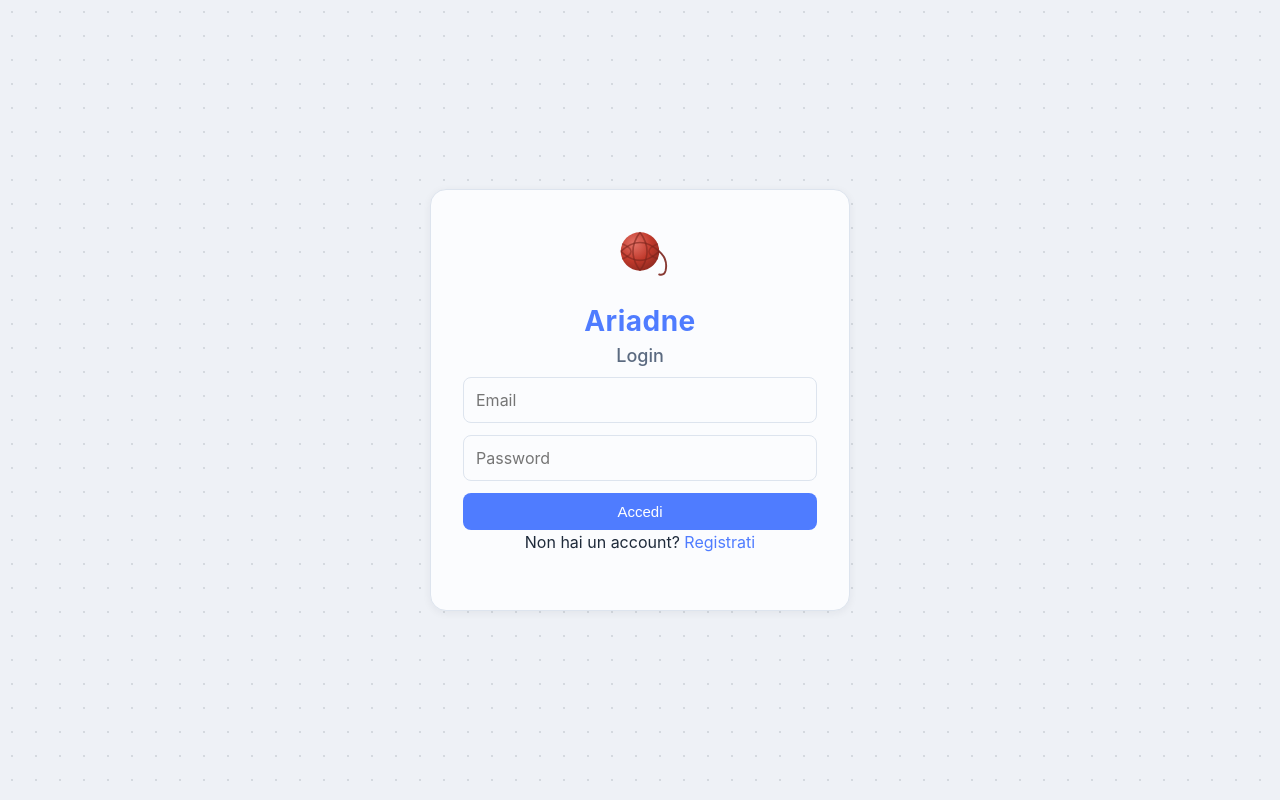
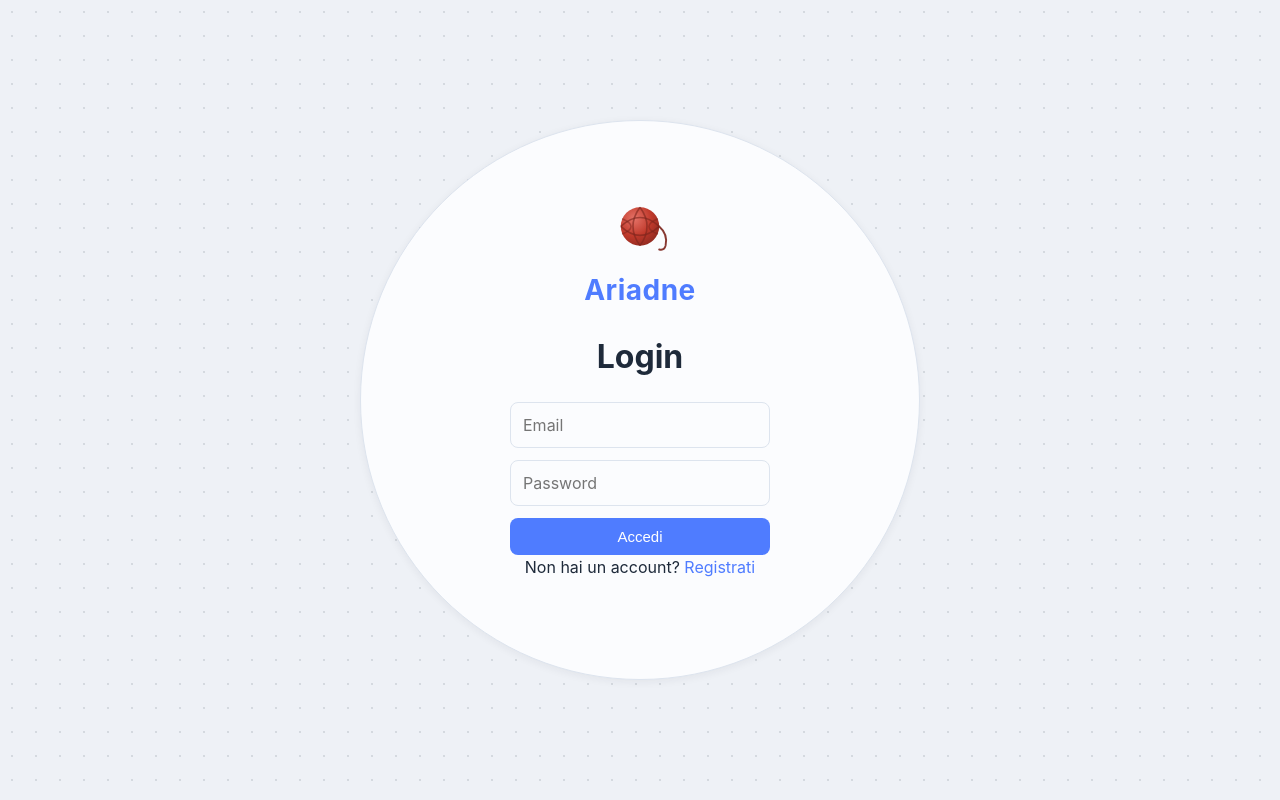
Before and after one commit to lizc2004/Ariadne_frontend, a React (Vite) app: page /login in a window 1280 px wide. Built offline with nearby package versions, Linux system fonts and the light colour scheme.

Commit message:
rifinisce login/registrazione: card circolare ed effetto luce sui bottoni

```diff
--- a/src/index.css
+++ b/src/index.css
@@ -189,6 +189,8 @@ section.active { display: block; }
 
 .btn {
   background: var(--accent);
+  position: relative;
+  overflow: hidden;
   color: white;
   border: none;
   padding: 10px 16px;
@@ -206,6 +208,22 @@ section.active { display: block; }
 .btn.small { padding: 6px 10px; font-size: 13px; }
 .btn.danger { background: var(--danger); }
 .btn.success { background: var(--success); }
+
+.btn::before {
+  content: "";
+  position: absolute;
+  top: 0;
+  left: -60%;
+  width: 40%;
+  height: 100%;
+  background: linear-gradient(115deg, transparent, rgba(255, 255, 255, 0.35), transparent);
+  transform: skewX(-20deg);
+  transition: left 0.6s ease;
+}
+
+.btn:hover::before {
+  left: 130%;
+}
 
 /* ===== Input di base ===== */
 
@@ -709,19 +727,21 @@ details[open] summary { margin-bottom: 8px; }
 .login-card {
   background: var(--surface);
   border: 1px solid var(--border);
-  border-radius: 16px;
-  padding: 32px;
-  max-width: 420px;
-  width: 100%;
+  border-radius: 50%;
+  width: 560px;
+  min-height: 560px;
   box-shadow: var(--shadow);
   text-align: center;
+  display: flex;
+  flex-direction: column;
+  align-items: center;
+  justify-content: center;
+  padding: 40px;
 }
 
-.login-card h1 {
-  margin: 0 0 8px;
-  font-size: 18px;
-  font-weight: 500;
-  color: var(--text-soft);
+.login-card > * {
+  width: 100%;
+  max-width: 260px;
 }
 
 .login-card p {
@@ -920,6 +940,15 @@ body.viewing-others #tabs button[data-tab="account"] {
     align-items: stretch;
   }
 
+  @media (max-width: 600px) {
+  .login-card { width: 400px; min-height: 400px; }
+}
+
+@media (max-width: 420px) {
+  .login-card { width: 320px; min-height: 320px; padding: 28px; }
+  .login-card > * { max-width: 220px; }
+}
+
   nav {
     flex-wrap: wrap;
     overflow-x: visible;
```
